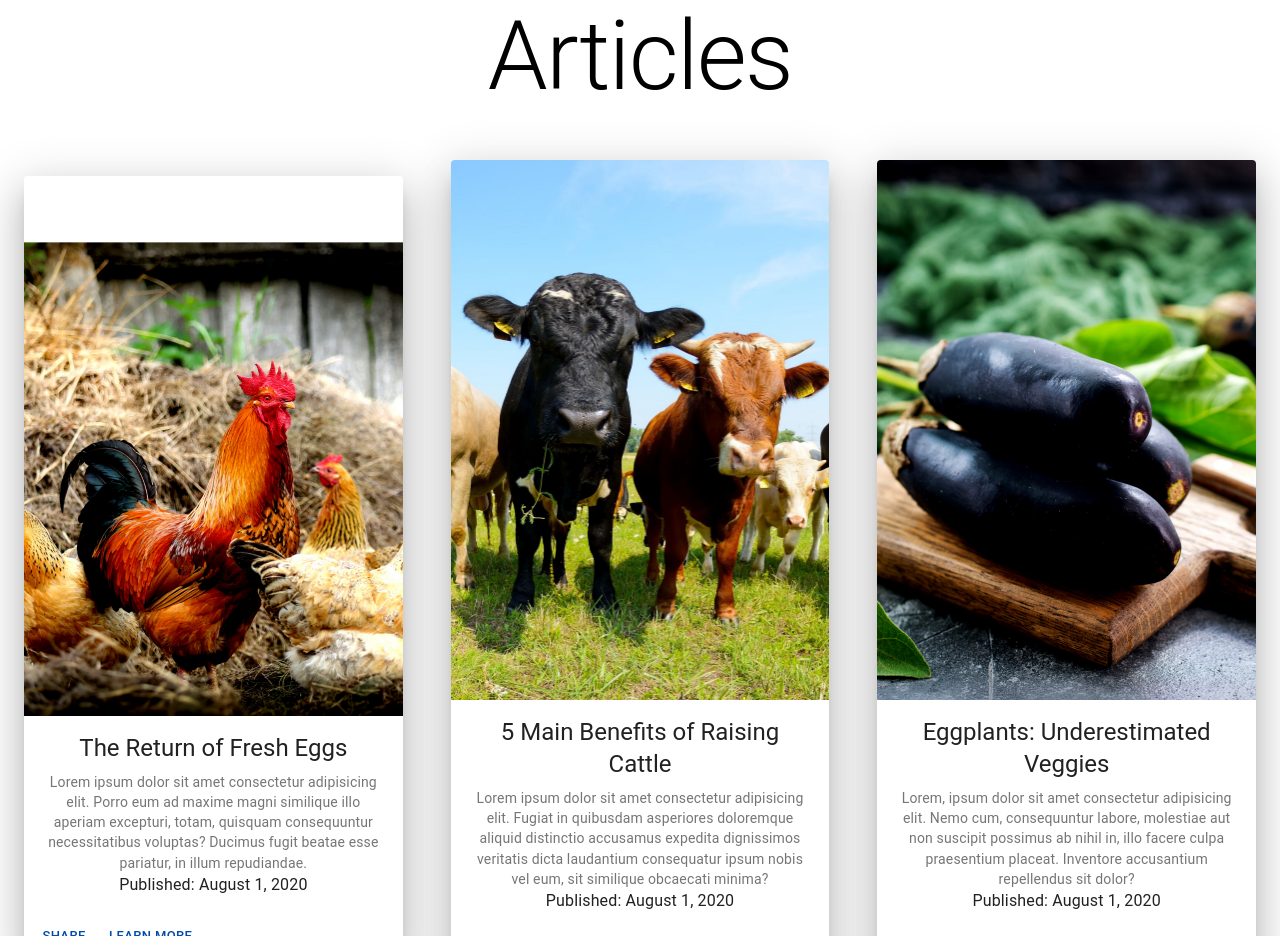
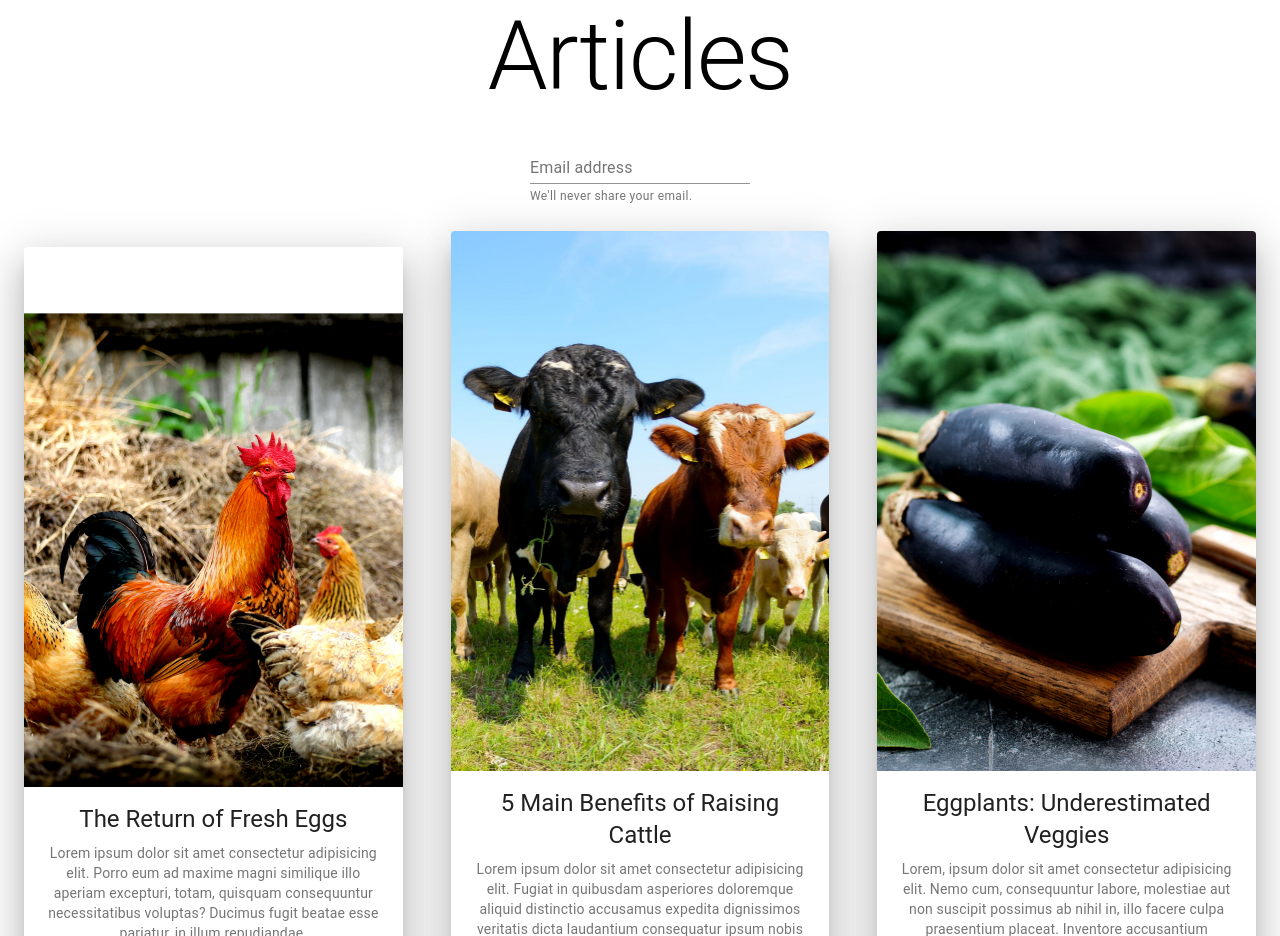
Before and after one commit to Delabove/Blog-Landing-Layout, a React (Create React App) app: page / in a window 1280 px wide. Shown: the part 860-1796 px from the top of the page. Built offline with nearby package versions, Linux system fonts and the light colour scheme.

Commit message:
Added newsletter page to import form

```diff
--- a/package.json
+++ b/package.json
@@ -10,6 +10,7 @@
     "@testing-library/jest-dom": "^4.2.4",
     "@testing-library/react": "^9.5.0",
     "@testing-library/user-event": "^7.2.1",
+    "antd": "^4.6.2",
     "react": "^16.13.1",
     "react-copyright": "0.0.1",
     "react-dom": "^16.13.1",
--- a/src/App.js
+++ b/src/App.js
@@ -22,6 +22,7 @@ import Tab from '@material-ui/core/Tab';
 import Divider from '@material-ui/core/Divider';
 import BottomNavigation from '@material-ui/core/BottomNavigation';
 import Link from '@material-ui/core/Link';
+import NewsletterForm from './components/NewsletterForm';
 
 
 
@@ -161,6 +162,7 @@ function App() {
             Articles
           </Typography>
       </Container>
+      <NewsletterForm />
 
       <Grid
       container
--- /dev/null
+++ b/src/components/NewsletterForm.js
@@ -0,0 +1,23 @@
+import React from 'react';
+
+import FormControl from '@material-ui/core/FormControl';
+import InputLabel from '@material-ui/core/InputLabel';
+import Input from '@material-ui/core/Input';
+import FormHelperText from '@material-ui/core/FormHelperText';
+
+import Icon from '@material-ui/icons'
+
+
+
+const NewsletterForm =  ({}) => {
+
+return(
+    <FormControl>
+        <InputLabel htmlFor="my-input">Email address</InputLabel>
+        <Input id="my-input" aria-describedby="my-helper-text" />
+        <FormHelperText id="my-helper-text">We'll never share your email.</FormHelperText>
+    </FormControl>
+)
+
+}
+export default NewsletterForm;
```
Also changed, not shown: 1 other file (tests, documents, lock files or other folders).
